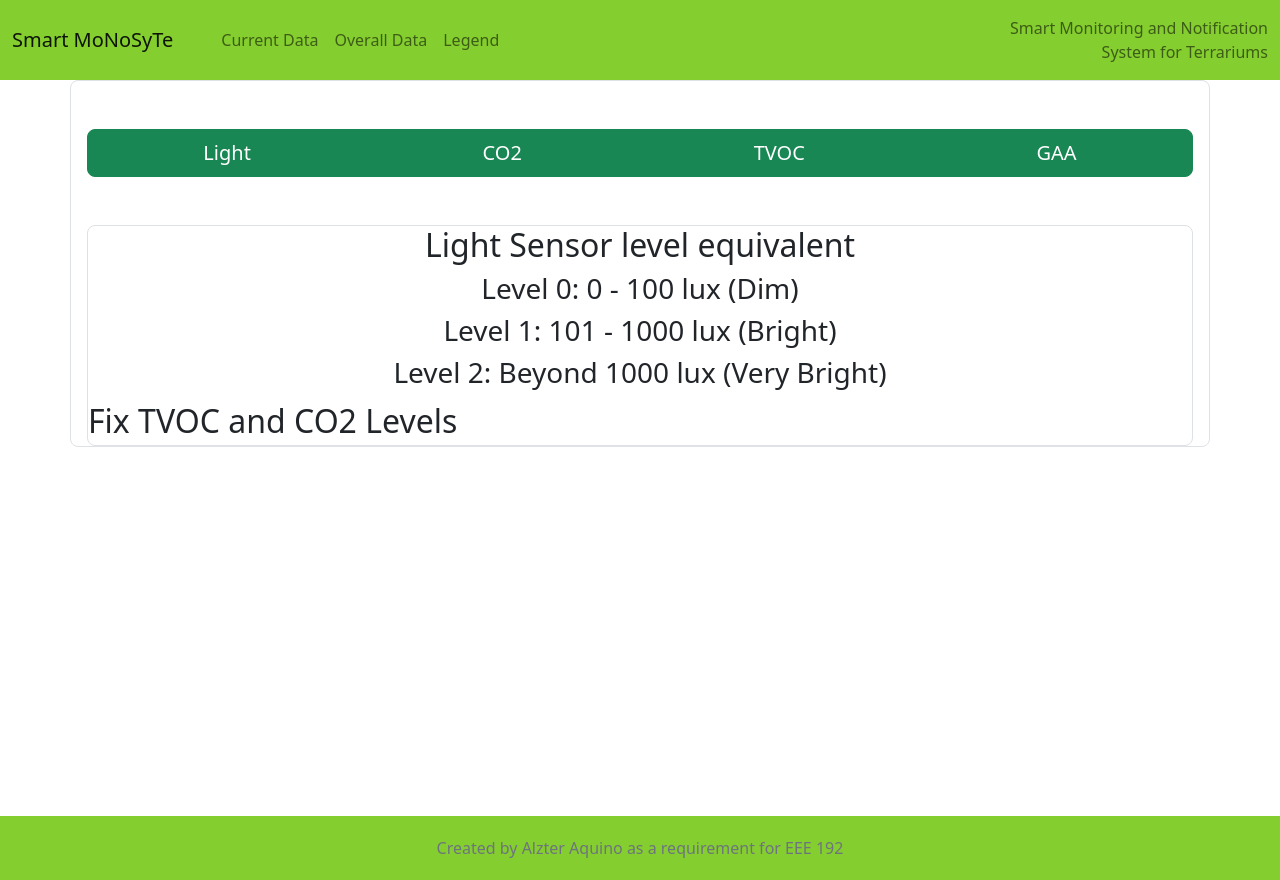
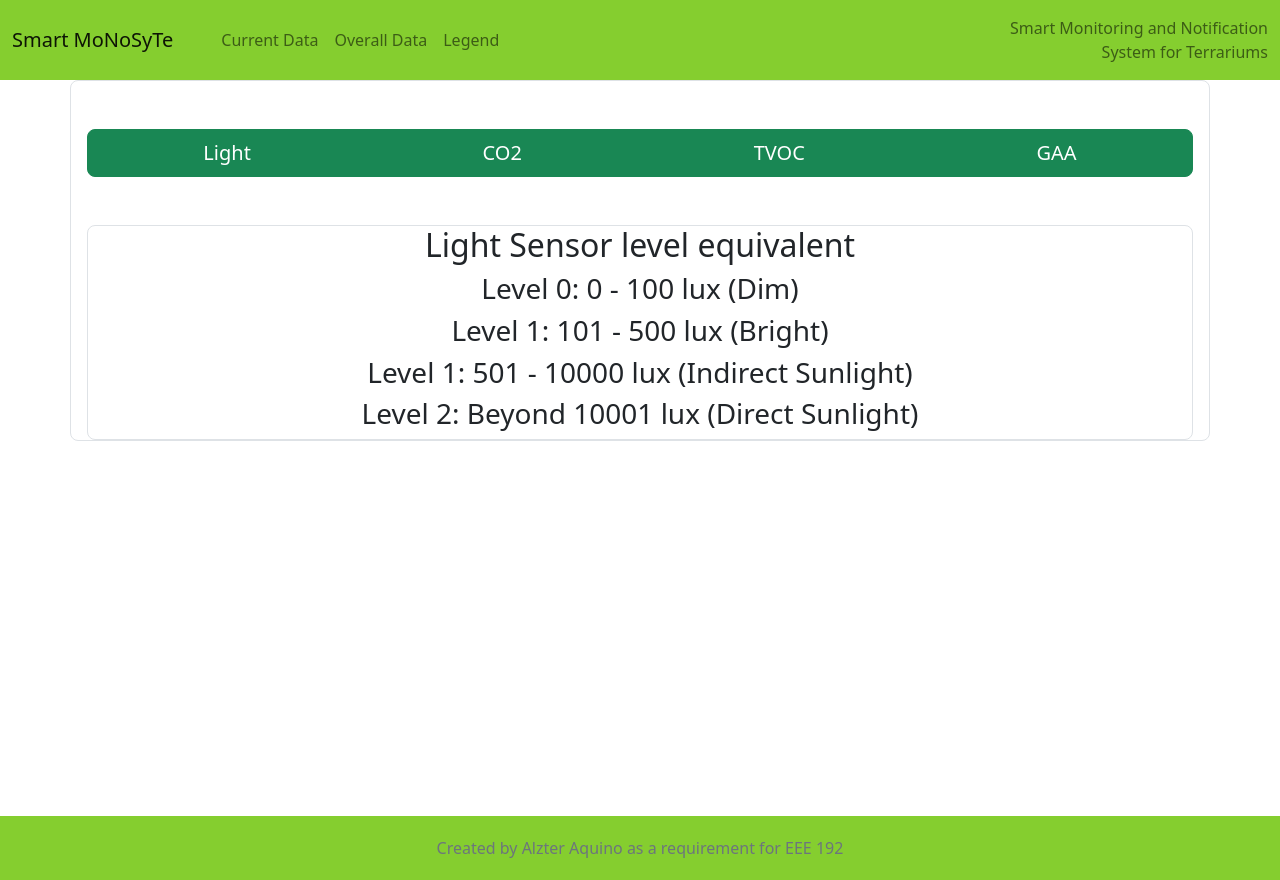
Before and after one commit to alztr2908/EEE-192-Web-Application, a React (Vite) app: page /legend in a window 1280 px wide. Built offline with nearby package versions, Linux system fonts and the light colour scheme.

Commit message:
fix legend page of right range of values for sensors

```diff
--- a/src/Pages/Legend.tsx
+++ b/src/Pages/Legend.tsx
@@ -27,11 +27,13 @@ function Legend() {
         >
           <h2 className="text-center">Light Sensor level equivalent</h2>
           <h3 className="text-center">Level 0: 0 - 100 lux (Dim)</h3>
-          <h3 className="text-center">Level 1: 101 - 1000 lux (Bright) </h3>
+          <h3 className="text-center">Level 1: 101 - 500 lux (Bright) </h3>
           <h3 className="text-center">
-            Level 2: Beyond 1000 lux (Very Bright)
+            Level 1: 501 - 10000 lux (Indirect Sunlight){" "}
           </h3>
-          Fix TVOC and CO2 Levels
+          <h3 className="text-center">
+            Level 2: Beyond 10001 lux (Direct Sunlight)
+          </h3>
         </div>
       </>
     );
@@ -44,10 +46,9 @@ function Legend() {
           style={{ fontSize: "2rem" }}
         >
           <h2 className="text-center">CO2 Sensor level equivalent</h2>
-          <h3 className="text-center">Level 0: 0 - 100 lux (Dim)</h3>
-          <h3 className="text-center">Level 1: 101 - 1000 lux (Bright) </h3>
+          <h3 className="text-center">Level 0: 400 - 1000 lux (Optimal)</h3>
           <h3 className="text-center">
-            Level 2: Beyond 1000 lux (Very Bright)
+            Level 1: Beyond 1000 ppm (Good for plants but bad for others)
           </h3>
         </div>
       </>
@@ -61,11 +62,10 @@ function Legend() {
           style={{ fontSize: "2rem" }}
         >
           <h2 className="text-center">TVOC Sensor level equivalent</h2>
-          <h3 className="text-center">Level 0: 0 - 100 lux (Dim)</h3>
-          <h3 className="text-center">Level 1: 101 - 1000 lux (Bright) </h3>
-          <h3 className="text-center">
-            Level 2: Beyond 1000 lux (Very Bright)
-          </h3>
+          <h3 className="text-center">Level 0: 0 - 220 ppb (optimal)</h3>
+          <h3 className="text-center">Level 1: 221 - 660 lux (moderate) </h3>
+          <h3 className="text-center">Level 2: 661 - 1430 lux (High) </h3>
+          <h3 className="text-center">Level 3: Beyond 1431 ppm (Very High)</h3>
         </div>
       </>
     );
@@ -78,9 +78,9 @@ function Legend() {
           style={{ fontSize: "2rem" }}
         >
           <h2 className="text-center">GAA Sensor level equivalent</h2>
-          <h3 className="text-center">X: Previous X ± 0.01(not moving)</h3>
-          <h3 className="text-center">Y: Previous Y ± 0.01 (not moving) </h3>
-          <h3 className="text-center">Z: Previous Z ± 0.01 (not moving)</h3>
+          <h3 className="text-center">
+            X, Y, Z: Previous reading +- 0.01 (not moving)
+          </h3>
         </div>
       </>
     );
```
